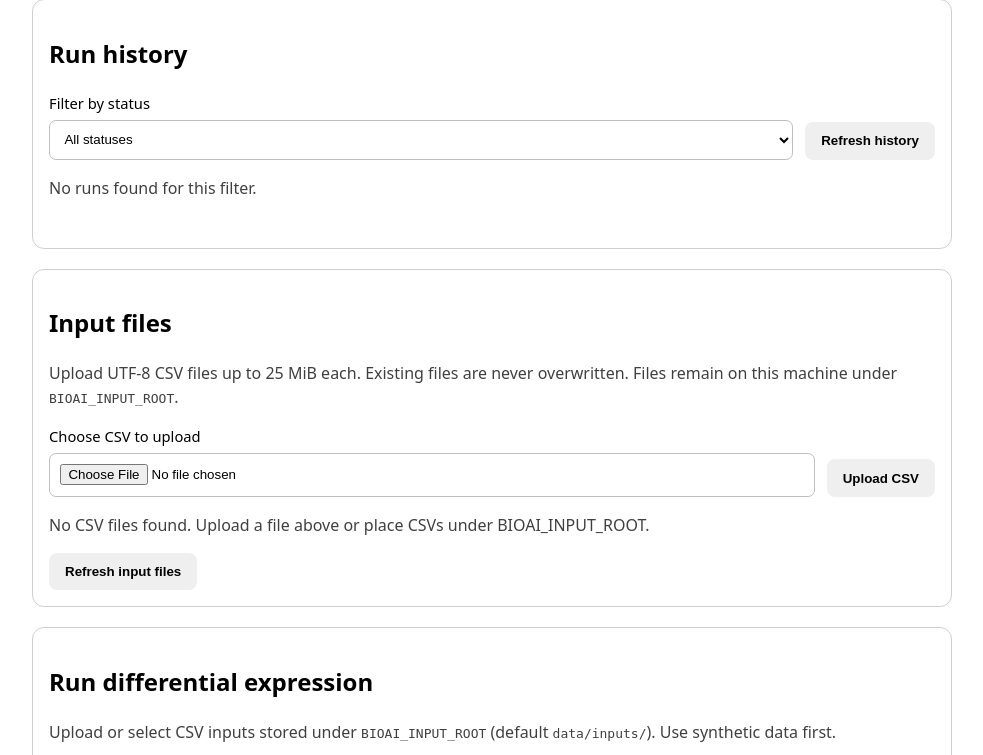
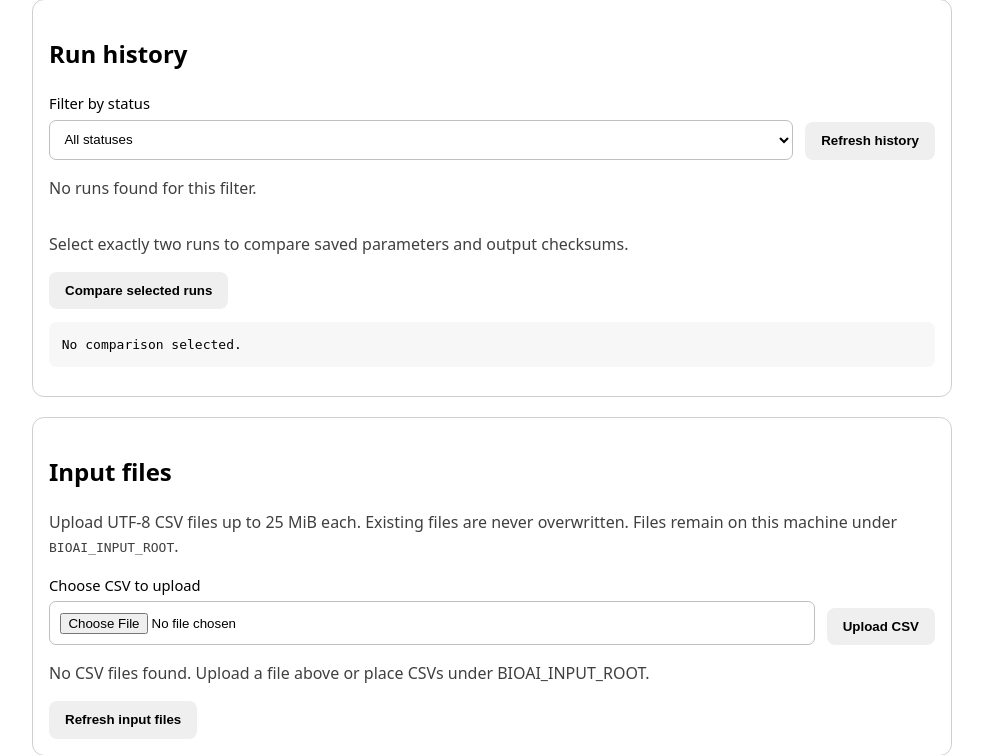
Before and after one commit to musuntana/bioai-workbench, a FastAPI app: page / in a window 1280 px wide. Shown: the part 332-1087 px from the top of the page, without its empty margins (148-1131 px from the left). Run offline with FastAPI, Linux system fonts and the light colour scheme; data that the repository does not hold is empty.

Commit message:
feat: compare DESeq2 run parameters and artifact checksums (#21)
* feat: compare recorded run parameters and artifact hashes

* feat: expose run snapshot comparison endpoint

* fix: register compare route before parameterized run routes

* test: cover run parameter and artifact comparison edge cases

* feat: select and compare two analysis runs in history UI

```diff
--- a/app/main.py
+++ b/app/main.py
@@ -508,6 +508,17 @@ def list_runs(
     return store.list_runs(limit=limit, offset=offset, status=status)
 
 
+@app.get("/api/v1/runs/compare")
+def compare_run_snapshots(
+    run_a: str = Query(..., min_length=32, max_length=32),
+    run_b: str = Query(..., min_length=32, max_length=32),
+) -> dict[str, Any]:
+    """Compare saved run parameters and manifested artifact hashes."""
+    from app.run_compare import compare_runs
+
+    return compare_runs(run_manager, run_a, run_b)
+
+
 @app.get("/api/v1/runs/{run_id}", response_model=RunStatus)
 def get_run(run_id: str) -> dict[str, Any]:
     try:
--- a/app/templates/index.html
+++ b/app/templates/index.html
@@ -77,6 +77,9 @@
     </div>
     <p id="history-summary" class="muted" role="status" aria-live="polite">Loading run history…</p>
     <ul id="history-list"></ul>
+    <p class="muted">Select exactly two runs to compare saved parameters and output checksums.</p>
+    <button id="compare-history" type="button">Compare selected runs</button>
+    <pre id="comparison-summary" role="status" aria-live="polite">No comparison selected.</pre>
   </section>
 
   <section class="panel">
@@ -220,6 +223,44 @@
     const historyStatus = document.getElementById("history-status");
     const historySummary = document.getElementById("history-summary");
     const historyList = document.getElementById("history-list");
+    const compareSelection = new Set();
+    const comparisonSummary = document.getElementById("comparison-summary");
+    document.getElementById("compare-history").addEventListener("click", async function () {
+      if (compareSelection.size !== 2) {
+        comparisonSummary.textContent = "Select exactly two runs.";
+        return;
+      }
+      comparisonSummary.textContent = "Comparing runs…";
+      try {
+        const [runA, runB] = [...compareSelection];
+        const query = new URLSearchParams({ run_a: runA, run_b: runB });
+        const response = await fetch("/api/v1/runs/compare?" + query.toString());
+        const payload = await response.json();
+        if (!response.ok) throw new Error(payload.detail || "Comparison failed.");
+        const lines = [
+          "Run A: " + runA,
+          "Run B: " + runB,
+          "Same workflow: " + payload.same_workflow,
+          "Changed parameters:"
+        ];
+        for (const change of payload.changed_parameters) {
+          lines.push("  " + change.field + ": " + JSON.stringify(change.run_a) +
+            " → " + JSON.stringify(change.run_b));
+        }
+        if (!payload.changed_parameters.length) lines.push("  None recorded.");
+        lines.push("Artifact checksum comparison:");
+        for (const artifact of payload.artifacts) {
+          lines.push("  " + artifact.path + ": " + (
+            artifact.same_checksum === null ? "only available in one run" :
+            artifact.same_checksum ? "same checksum" : "different checksums"));
+        }
+        if (!payload.artifacts.length) lines.push("  No manifested artifacts.");
+        lines.push("Limitations: " + payload.limitations);
+        comparisonSummary.textContent = lines.join("\n");
+      } catch (error) {
+        comparisonSummary.textContent = error.message;
+      }
+    });
     let activeRunId = null;
     let activeRefreshToken = 0;
     let activeResultsRunId = null;
@@ -259,8 +300,29 @@
         historySummary.textContent = payload.total
           ? "Showing " + payload.runs.length + " of " + payload.total + " runs."
           : "No runs found for this filter.";
+        const visibleIds = new Set(payload.runs.map(run => run.run_id));
+        for (const selected of compareSelection) {
+          if (!visibleIds.has(selected)) compareSelection.delete(selected);
+        }
         for (const run of payload.runs) {
           const item = document.createElement("li");
+          const checkbox = document.createElement("input");
+          checkbox.type = "checkbox";
+          checkbox.checked = compareSelection.has(run.run_id);
+          checkbox.setAttribute("aria-label", "Select run " + run.run_id + " for comparison");
+          checkbox.addEventListener("change", function () {
+            if (checkbox.checked) {
+              if (compareSelection.size >= 2) {
+                checkbox.checked = false;
+                comparisonSummary.textContent = "Only two runs can be compared.";
+                return;
+              }
+              compareSelection.add(run.run_id);
+            } else {
+              compareSelection.delete(run.run_id);
+            }
+          });
+          item.appendChild(checkbox);
           const button = document.createElement("button");
           button.type = "button";
           button.className = "history-run";
```
Also changed, not shown: app/run_compare.py (added, +74 -0 lines), tests/unit/test_run_compare.py (added, +51 -0 lines).
